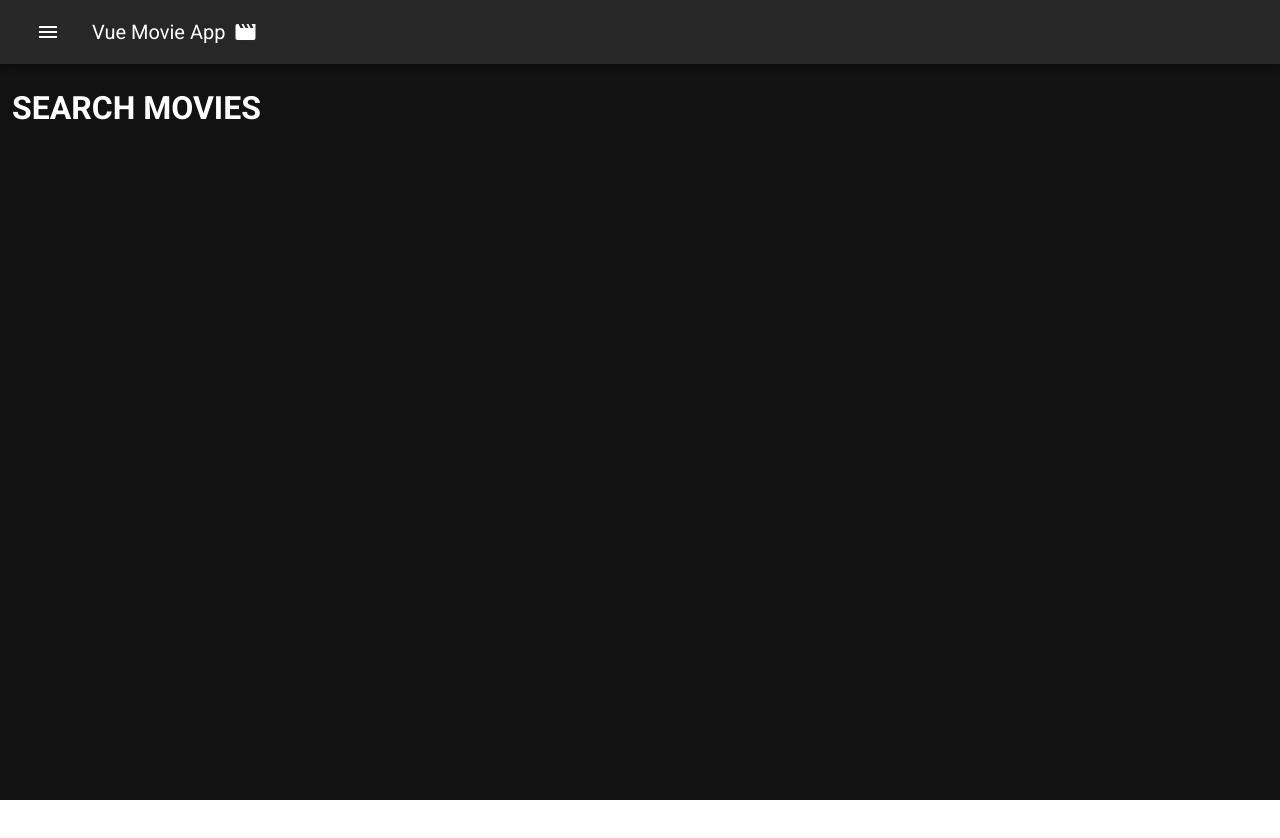
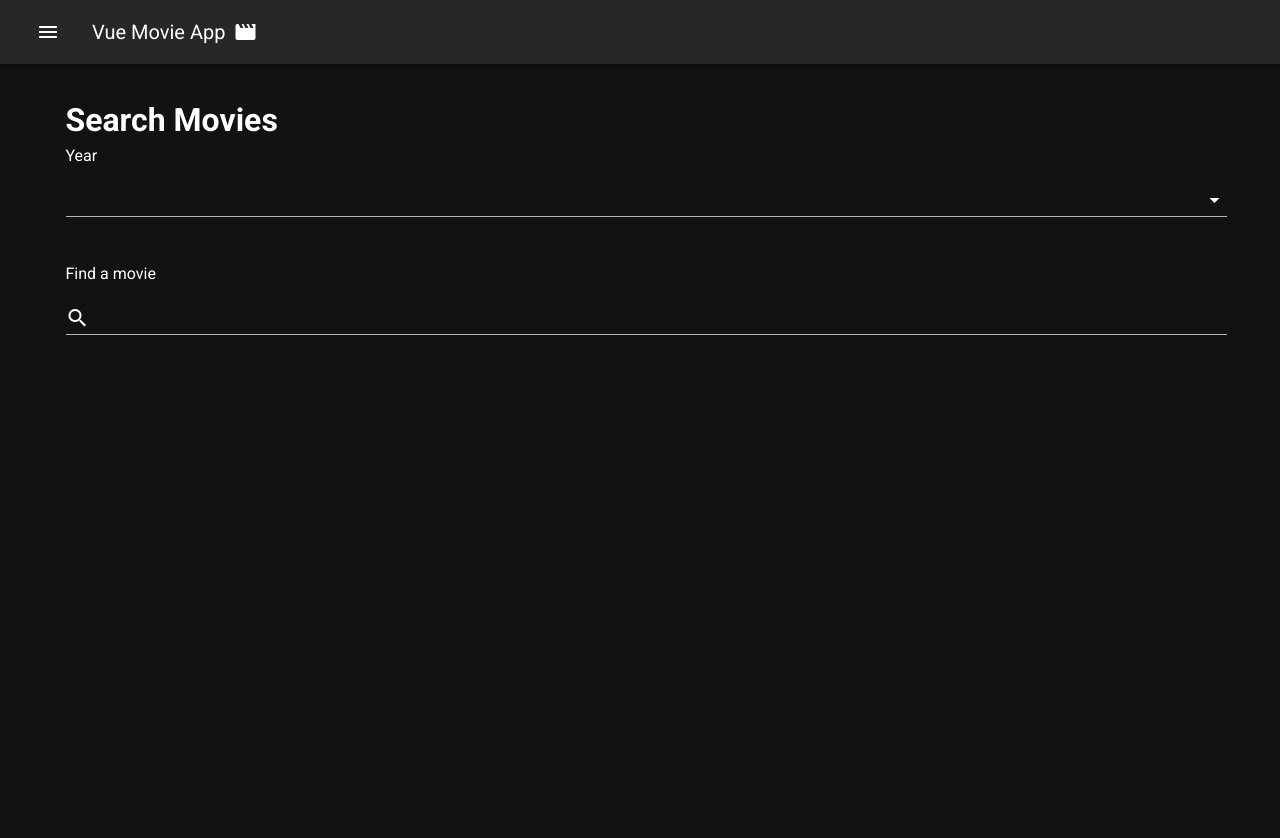
Before and after one commit to Soulmate13/vue_movie-app, a Vue app: page /search-movies in a window 1280 px wide. Shown: the top 838 px of the page. Before the commit the page ends 800 px from the top, so only its background shows below. Built offline with nearby package versions, Linux system fonts and the light colour scheme.

Commit message:
movie search works

```diff
--- a/src/views/DiscoverMovies.vue
+++ b/src/views/DiscoverMovies.vue
@@ -168,8 +168,6 @@ export default {
       this.axios.get(this.discoverurl).then(response => {
         this.movies = response.data.results;
         this.pages = response.data.total_pages;
-        console.log(this.movies);
-        console.log(this.pages);
       });
     },
     nextPage: function() {
--- a/src/views/SearchMovies.vue
+++ b/src/views/SearchMovies.vue
@@ -1,13 +1,106 @@
 <template>
-  <div>
-    <h1>SEARCH MOVIES</h1>
-  </div>
+  <v-app>
+    <v-container>
+      <h1>Search Movies</h1>
+      <v-row>
+        <v-col cols="12" xl="1">
+          <span>Year</span>
+          <v-select :items="years" v-model="yearnum"></v-select>
+        </v-col>
+        <v-col cols="12" xl="7">
+          <span>Find a movie</span>
+          <v-text-field
+            prepend-inner-icon="search"
+            v-model="query"
+            @keyup.enter="fetchUrl"
+            @click:prepend-inner="fetchUrl"
+            clearable
+          ></v-text-field>
+        </v-col>
+      </v-row>
+      <app-movie v-bind:movies="movies" v-bind:pages="pages"></app-movie>
+      <v-pagination
+        v-if="pagination"
+        :length="pages"
+        total-visible="7"
+        v-model="pagenum"
+        @click.native="$scrollToTop"
+      ></v-pagination>
+    </v-container>
+  </v-app>
 </template>
+<script>
+import Movie from "../components/Movie";
 
-<script>
 export default {
   name: "SearchMovies",
-  data: () => ({})
+  components: {
+    "app-movie": Movie
+  },
+  data: () => ({
+    baseurl: "https://api.themoviedb.org/3/search/movie?",
+    apikey: "api_key=55a0220c1741f333a9a3a558c749b920",
+    page: "&page=",
+    pagenum: 1,
+    year: "&primary_release_year=",
+    yearnum: Number,
+    othersettings: `&language=en-US&include_adult=false&include_valueo&query=`,
+    movies: [],
+    discoverurl: "",
+    pages: 0,
+    query: [],
+    pagination: false
+  }),
+  methods: {
+    formUrl: function() {
+      this.discoverurl =
+        this.baseurl +
+        this.apikey +
+        this.page +
+        this.pagenum +
+        this.year +
+        this.yearnum +
+        this.othersettings +
+        this.query;
+    },
+    fetchUrl: function() {
+      this.pagination = false;
+      this.formUrl();
+      this.axios.get(this.discoverurl).then(response => {
+        this.movies = response.data.results;
+        this.pages = response.data.total_pages;
+        if (this.movies.length > 0) {
+          this.pagination = true;
+        }
+        console.log(this.movies);
+        console.log(this.pages);
+      });
+    },
+    nextPage: function() {
+      this.pagenum += 1;
+    },
+    lastPage: function() {
+      this.pagenum -= 1;
+    }
+  },
+  watch: {
+    pagenum: function() {
+      this.fetchUrl();
+    },
+    yearnum: function() {
+      this.pagenum = 1;
+      this.fetchUrl();
+    }
+  },
+  computed: {
+    years() {
+      const year = new Date().getFullYear();
+      return Array.from(
+        { length: year - 1900 },
+        (value, index) => 1901 + index
+      ).reverse();
+    }
+  }
 };
 </script>
 
```
